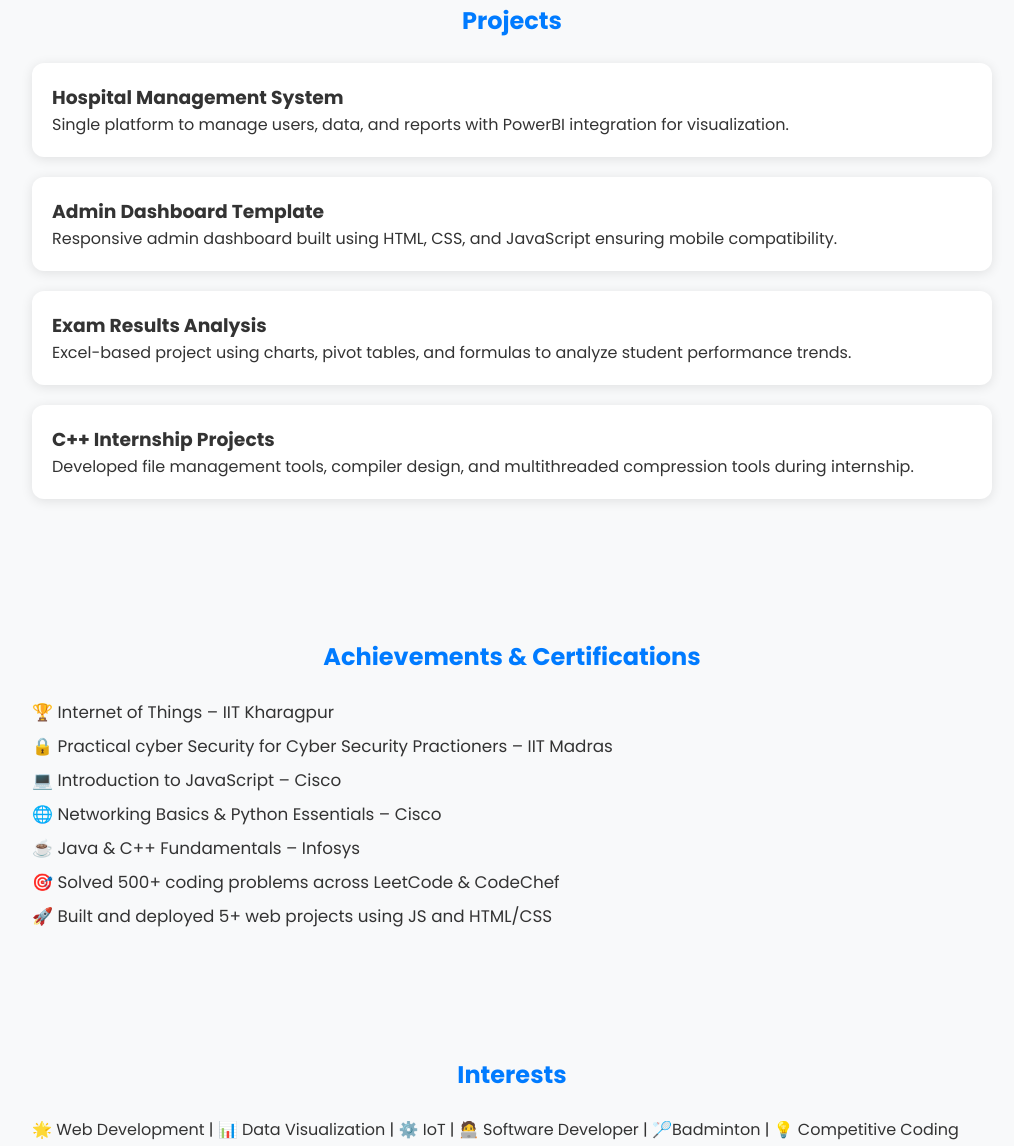
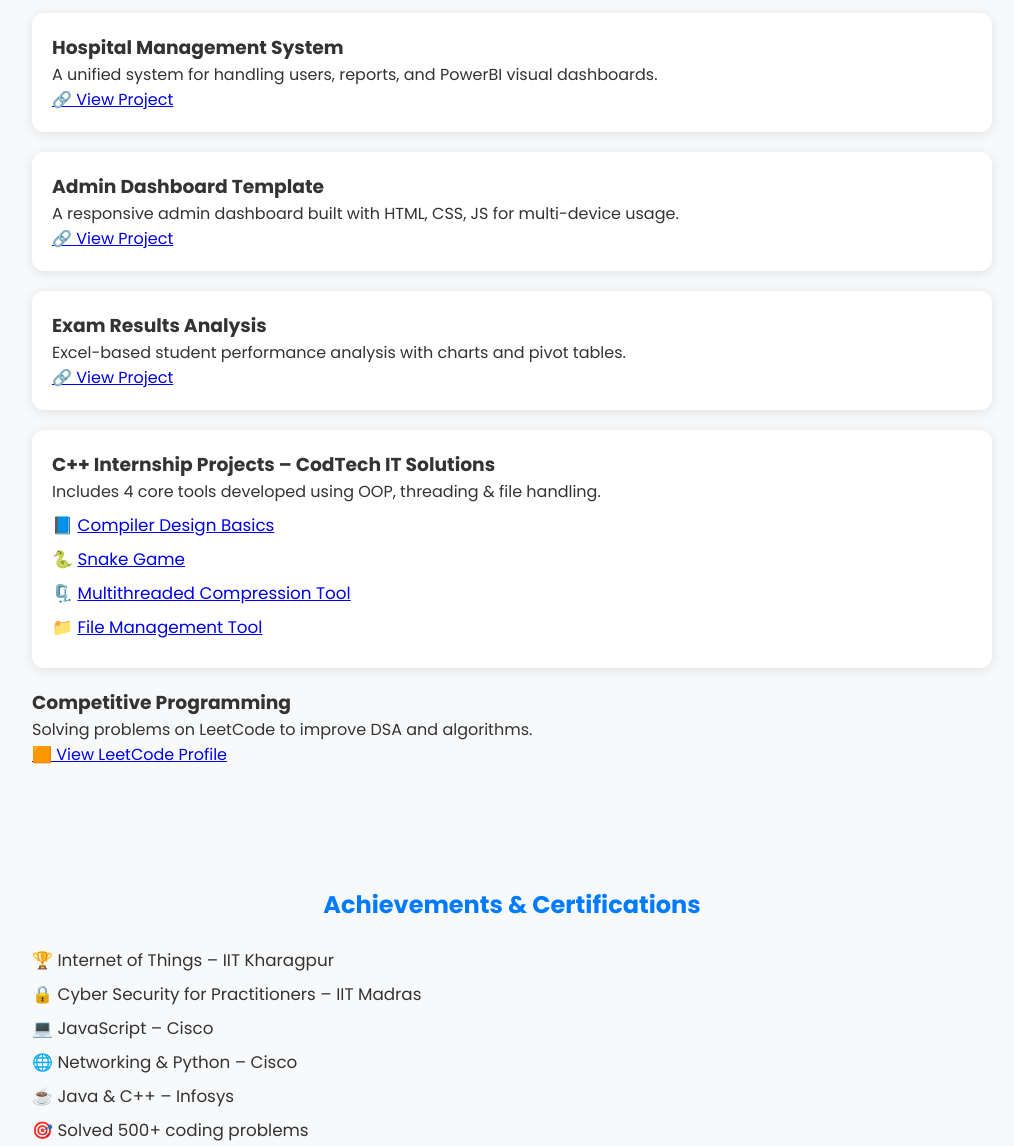
Before and after one commit to 310623104067/-Karthik-Portfolio, a plain HTML site: page index.html in a window 1280 px wide. Shown: the part 1472-2618 px from the top of the page, without its empty margins (128-1142 px from the left). Drawn offline with Linux system fonts and the light colour scheme.

Commit message:
project section with new details
Updated project section with links and improved descriptions.

```diff
--- a/index.html
+++ b/index.html
@@ -7,11 +7,14 @@
   <link rel="stylesheet" href="style.css" />
   <link href="https://fonts.googleapis.com/css2?family=Poppins:wght@400;600;700&display=swap" rel="stylesheet" />
 </head>
+
 <body>
-  <!-- Header / Navigation -->
+
+  <!-- Header -->
   <header>
     <nav>
-      <h1 class="logo">Karthik <span>Srinivas<span> Sekar </span></h1>
+      <h1 class="logo">Karthik <span>Srinivas</span> Sekar</h1>
+
       <ul class="nav-links">
         <li><a href="#about">About</a></li>
         <li><a href="#education">Education</a></li>
@@ -20,6 +23,7 @@
         <li><a href="#achievements">Achievements</a></li>
         <li><a href="#contact">Contact</a></li>
       </ul>
+
       <button id="darkModeToggle">🌙</button>
     </nav>
 
@@ -31,31 +35,31 @@
     </div>
   </header>
 
-  <!-- About -->
+  <!-- ABOUT -->
   <section id="about" class="fade-in">
     <h2>About Me</h2>
     <p>
       Aspiring Front End Web Developer and Computer Science undergraduate with strong foundations in data structures,
-      algorithms, and problem-solving. Hands-on experience in Java, web applications, and Data Science projects through
-      internships and academic work. Enthusiastic learner with a focus on building scalable applications and applying
-      technology to solve real-world challenges.
+      algorithms, and problem-solving. Hands-on experience in Java, web applications, and Data Science projects.
     </p>
   </section>
 
-  <!-- Education -->
+  <!-- EDUCATION -->
   <section id="education" class="fade-in">
     <h2>Education</h2>
+
     <div class="edu-card">
       <h3>Easwari Engineering College, Chennai</h3>
       <p>B.E. in Computer Science and Engineering | 2023 – 2027</p>
     </div>
+
     <div class="edu-card">
       <h3>Devi Academy Senior Secondary School, Chennai</h3>
       <p>Senior Secondary Education | 2009 – 2023</p>
     </div>
   </section>
 
-  <!-- Skills -->
+  <!-- SKILLS -->
   <section id="skills" class="fade-in">
     <h2>Technical Skills</h2>
     <ul class="skills-list">
@@ -70,58 +74,85 @@
     </ul>
   </section>
 
-  <!-- Projects -->
+  <!-- ✅ ✅ PROJECTS SECTION (UPDATED) -->
   <section id="projects" class="fade-in">
     <h2>Projects</h2>
+
     <div class="project-grid">
+
+      <!-- 1 -->
       <div class="project-card">
         <h3>Hospital Management System</h3>
-        <p>Single platform to manage users, data, and reports with PowerBI integration for visualization.</p>
+        <p>A unified system for handling users, reports, and PowerBI visual dashboards.</p>
+        <a href="https://github.com/310623104067/Hospital-Management-System" target="_blank" class="project-btn">🔗 View Project</a>
       </div>
+
+      <!-- 2 -->
       <div class="project-card">
         <h3>Admin Dashboard Template</h3>
-        <p>Responsive admin dashboard built using HTML, CSS, and JavaScript ensuring mobile compatibility.</p>
+        <p>A responsive admin dashboard built with HTML, CSS, JS for multi-device usage.</p>
+        <a href="https://github.com/310623104067/Admin-DashBoard-Template" target="_blank" class="project-btn">🔗 View Project</a>
       </div>
+
+      <!-- 3 -->
       <div class="project-card">
         <h3>Exam Results Analysis</h3>
-        <p>Excel-based project using charts, pivot tables, and formulas to analyze student performance trends.</p>
+        <p>Excel-based student performance analysis with charts and pivot tables.</p>
+        <a href="https://github.com/310623104067/Exam-Result-analysis" target="_blank" class="project-btn">🔗 View Project</a>
       </div>
+
+      <!-- ✅ 4 — Combined C++ Internship Projects -->
       <div class="project-card">
-        <h3>C++ Internship Projects</h3>
-        <p>Developed file management tools, compiler design, and multithreaded compression tools during internship.</p>
+        <h3>C++ Internship Projects – CodTech IT Solutions</h3>
+        <p>Includes 4 core tools developed using OOP, threading & file handling.</p>
+
+        <ul class="sub-projects">
+          <li>📘 <a href="https://github.com/310623104067/COMPILER-DESIGN-BASICS" target="_blank">Compiler Design Basics</a></li>
+          <li>🐍 <a href="https://github.com/310623104067/GAME-DEVELOPMENT-SNAKE-GAME" target="_blank">Snake Game</a></li>
+          <li>🗜️ <a href="https://github.com/310623104067/MULTITHREADED-FILE-COMPRESSION-TOOL" target="_blank">Multithreaded Compression Tool</a></li>
+          <li>📁 <a href="https://github.com/310623104067/FILE-MANAGEMENT-TOOL" target="_blank">File Management Tool</a></li>
+        </ul>
       </div>
+    </div>
+
+    <!-- ✅ LeetCode -->
+    <div class="leetcode-card">
+      <h3>Competitive Programming</h3>
+      <p>Solving problems on LeetCode to improve DSA and algorithms.</p>
+
+      <a class="leetcode-btn" href="https://leetcode.com/u/7WoYxLPWqk/" target="_blank">
+        🟧 View LeetCode Profile
+      </a>
     </div>
   </section>
 
-  <!-- Achievements -->
+  <!-- ACHIEVEMENTS -->
   <section id="achievements" class="fade-in">
     <h2>Achievements & Certifications</h2>
     <ul>
       <li>🏆 Internet of Things – IIT Kharagpur</li>
-      <li>🔒 Practical cyber Security for Cyber Security Practioners – IIT Madras</li>
-      <li>💻 Introduction to JavaScript – Cisco</li>
-      <li>🌐 Networking Basics & Python Essentials – Cisco</li>
-      <li>☕ Java & C++ Fundamentals – Infosys</li>
-      <li>🎯 Solved 500+ coding problems across LeetCode & CodeChef</li>
-      <li>🚀 Built and deployed 5+ web projects using JS and HTML/CSS</li>
+      <li>🔒 Cyber Security for Practitioners – IIT Madras</li>
+      <li>💻 JavaScript – Cisco</li>
+      <li>🌐 Networking & Python – Cisco</li>
+      <li>☕ Java & C++ – Infosys</li>
+      <li>🎯 Solved 500+ coding problems</li>
     </ul>
   </section>
 
-  <!-- Interests -->
+  <!-- INTERESTS -->
   <section id="interests" class="fade-in">
     <h2>Interests</h2>
-    <p>🌟 Web Development | 📊 Data Visualization | ⚙️ IoT | 🧑‍💻  Software Developer | 🏸Badminton | 💡 Competitive Coding</p>
+    <p>🌟 Web Development | 📊 Data Visualization | 🧑‍💻 Software Developer | 🏸 Badminton | 💡 Competitive Coding</p>
   </section>
 
-  <!-- Contact -->
+  <!-- CONTACT -->
   <section id="contact" class="fade-in">
     <h2>Contact</h2>
     <p>📍 Chennai, India – 600092</p>
     <p>📞 +91 94442 33979</p>
     <p>✉️ <a href="mailto:karthiksrini2005@gmail.com">karthiksrini2005@gmail.com</a></p>
     <p>
-      🔗
-      <a href="https://www.linkedin.com/in/karthik-srinivas-sekar-aa2278320/" target="_blank">LinkedIn</a> •
+      🔗 <a href="https://www.linkedin.com/in/karthik-srinivas-sekar-aa2278320/" target="_blank">LinkedIn</a> •
       <a href="https://github.com/310623104067" target="_blank">GitHub</a>
     </p>
   </section>
```
